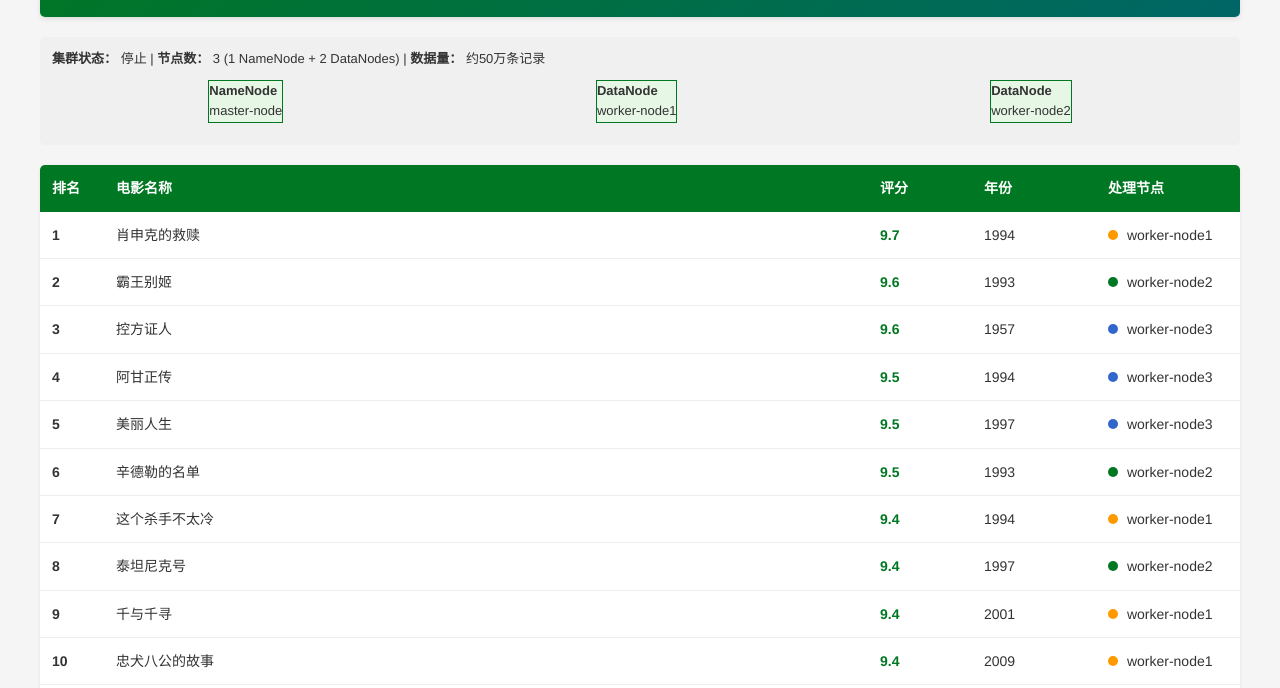
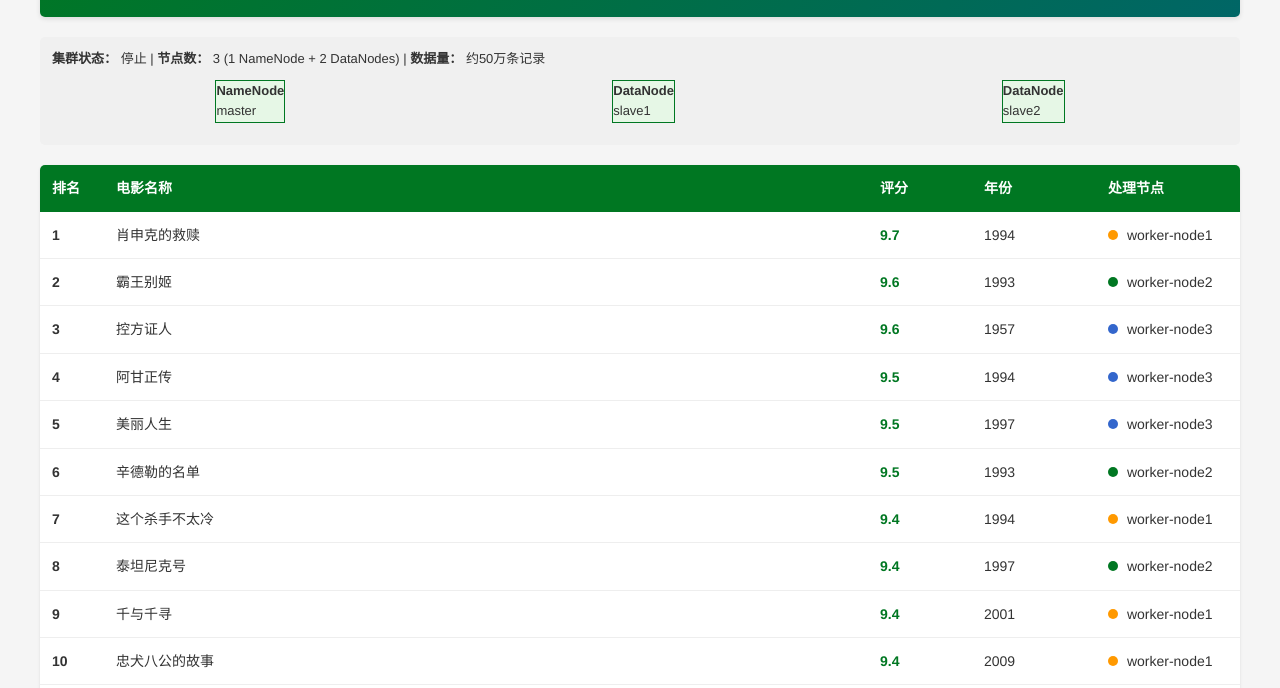
Before and after one commit to Eternally72/Eternally72.github.io, a plain HTML site: page vision/index.html in a window 1280 px wide. Shown: the part 112-800 px from the top of the page. Drawn offline with nearby package versions, Linux system fonts and the light colour scheme.

Commit message:
Update node names in index.html

```diff
--- a/vision/index.html
+++ b/vision/index.html
@@ -144,15 +144,15 @@
         <div class="cluster-nodes">
             <div class="node active">
                 <strong>NameNode</strong><br>
-                master-node
+                master
             </div>
             <div class="node active">
                 <strong>DataNode</strong><br>
-                worker-node1
+                slave1
             </div>
             <div class="node active">
                 <strong>DataNode</strong><br>
-                worker-node2
+                slave2
             </div>
         </div>
     </div>
```
